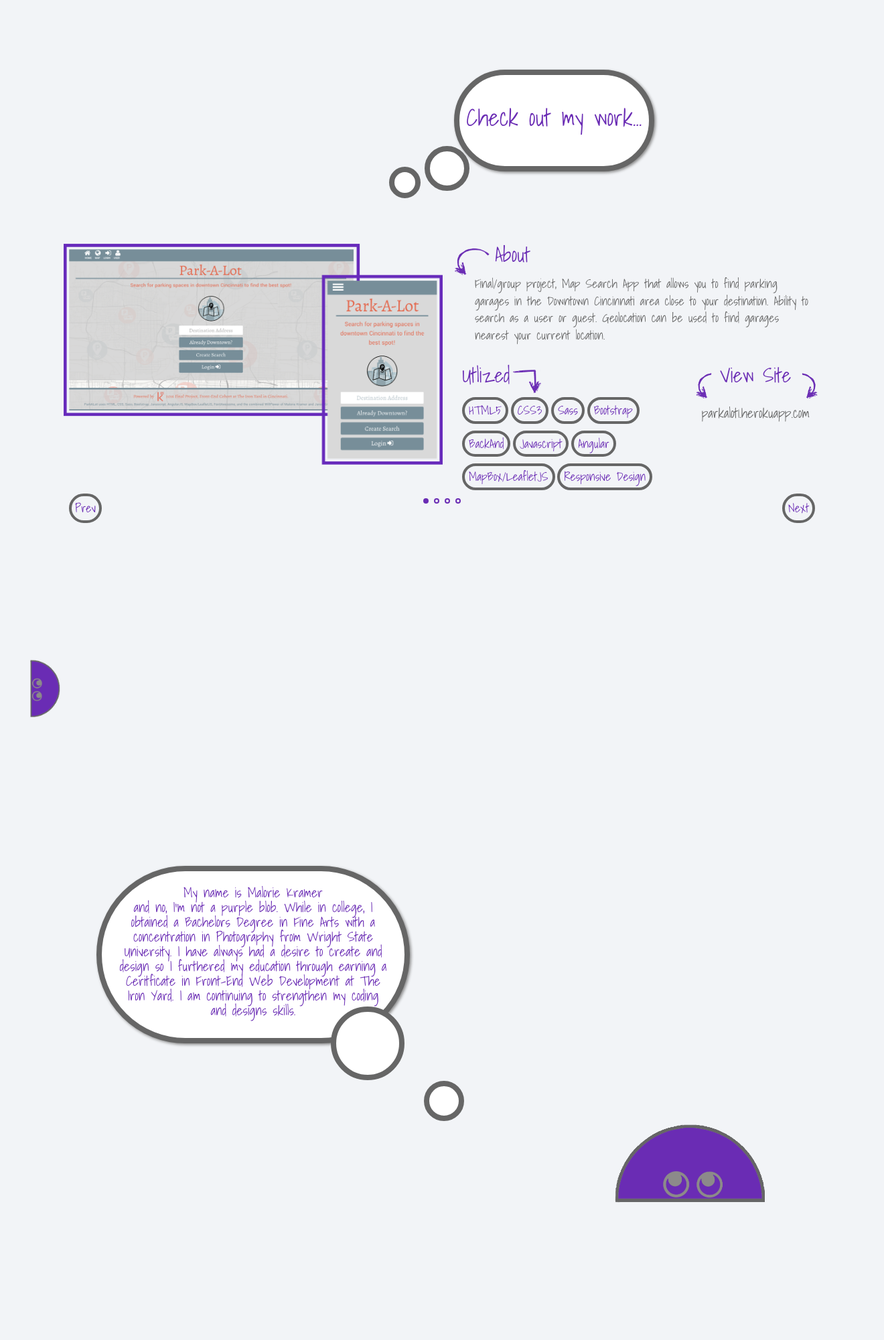
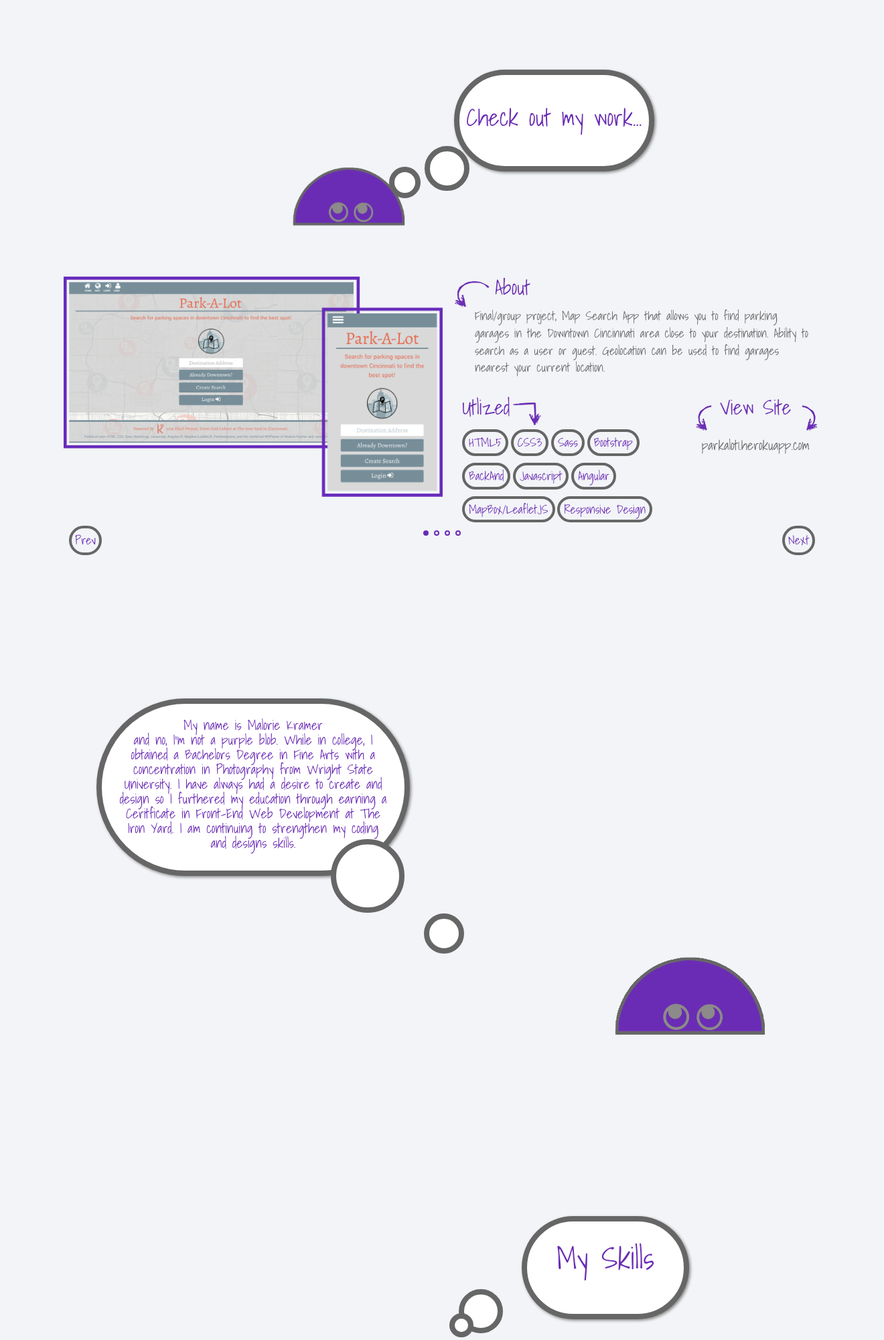
Before and after one commit to kramer20/Portfolio, a PHP site: page /index.html in a window 1320 px wide; the page is wider, and only the part inside the window is pictured. Shown: the part 588-2589 px from the top of that part at 67% size. Run offline with PHP 8.4, Linux system fonts and the light colour scheme; some libraries are stand-ins or nearby versions.

Commit message:
some things

```diff
--- a/css/main.css
+++ b/css/main.css
@@ -122,6 +122,114 @@
 .arrowView li {
   display: inline-block; }
 
+.meWorkFadeAnimation {
+  opacity: 0;
+  -webkit-animation: pop-in 1s;
+  -moz-animation: pop-in 1s;
+  animation: pop-in 1s;
+  -webkit-animation-duration: 1.5s;
+  -moz-animation-duration: 1.5s;
+  animation-duration: 1.5s;
+  -webkit-animation-fill-mode: forwards;
+  -moz-animation-fill-mode: forwards;
+  animation-fill-mode: forwards; }
+
+@-webkit-keyframes pop-in {
+  0% {
+    opacity: 1;
+    -webkit-transform: scale(0.5); }
+  100% {
+    opacity: 0;
+    -webkit-transform: scale(1); } }
+
+@-moz-keyframes pop-in {
+  0% {
+    opacity: 1;
+    -moz-transform: scale(0.5); }
+  100% {
+    opacity: 0;
+    -moz-transform: scale(1); } }
+
+@keyframes pop-in {
+  0% {
+    opacity: 1;
+    transform: scale(0.5); }
+  100% {
+    opacity: 0;
+    transform: scale(1); } }
+
+.meAppearAnimation {
+  opacity: 0;
+  -webkit-animation: pop-in-two 0.5s;
+  -moz-animation: pop-in-two 0.5s;
+  animation: pop-in-two 0.5s;
+  -webkit-animation-duration: 1s;
+  -moz-animation-duration: 1s;
+  animation-duration: 1s;
+  -webkit-animation-delay: 1s;
+  -moz-animation-delay: 1s;
+  animation-delay: 1s;
+  -webkit-animation-fill-mode: forwards;
+  -moz-animation-fill-mode: forwards;
+  animation-fill-mode: forwards; }
+
+@-webkit-keyframes pop-in-two {
+  0% {
+    opacity: 0;
+    -webkit-transform: scale(0.5); }
+  100% {
+    opacity: 1;
+    -webkit-transform: scale(1.5); } }
+
+@-moz-keyframes pop-in-two {
+  0% {
+    opacity: 0;
+    -moz-transform: scale(0.5); }
+  100% {
+    opacity: 1;
+    -moz-transform: scale(1.5); } }
+
+@keyframes pop-in-two {
+  0% {
+    opacity: 0;
+    transform: scale(0.5); }
+  100% {
+    opacity: 1;
+    transform: scale(1.5); } }
+
+.workSliderAnimation {
+  opacity: 0;
+  -webkit-animation: sliderFade ease 1;
+  -moz-animation: sliderFade ease 1;
+  animation: sliderFade ease 1;
+  -webkit-animation-duration: 1s;
+  -moz-animation-duration: 1s;
+  animation-duration: 1s;
+  -webkit-animation-fill-mode: forwards;
+  -moz-animation-fill-mode: forwards;
+  animation-fill-mode: forwards;
+  -webkit-animation-delay: 2s;
+  -moz-animation-delay: 2s;
+  animation-delay: 2s; }
+
+@-webkit-keyframes sliderFade {
+  from {
+    opacity: 0; }
+  to {
+    opacity: 1; } }
+
+@-moz-keyframes sliderFade {
+  from {
+    opacity: 0; }
+  to {
+    opacity: 1; } }
+
+@keyframes sliderFade {
+  from {
+    opacity: 0; }
+  to {
+    opacity: 1; } }
+
 @-webkit-keyframes smallWorkFade {
   from {
     opacity: 0; }
@@ -151,9 +259,9 @@
   -webkit-animation-fill-mode: forwards;
   -moz-animation-fill-mode: forwards;
   animation-fill-mode: forwards;
-  -webkit-animation-delay: 2s;
-  -moz-animation-delay: 2s;
-  animation-delay: 2s; }
+  -webkit-animation-delay: 1s;
+  -moz-animation-delay: 1s;
+  animation-delay: 1s; }
 
 @-webkit-keyframes medWorkFade {
   from {
@@ -178,48 +286,48 @@
   -webkit-animation: medWorkFade ease-in 1;
   -moz-animation: medWorkFade ease-in 1;
   animation: medWorkFade ease-in 1;
+  -webkit-animation-duration: .25s;
+  -moz-animation-duration: .25s;
+  animation-duration: .25s;
+  -webkit-animation-fill-mode: forwards;
+  -moz-animation-fill-mode: forwards;
+  animation-fill-mode: forwards;
+  -webkit-animation-delay: 1.25s;
+  -moz-animation-delat: 1.25s;
+  animation-delay: 1.25s; }
+
+@-webkit-keyframes lgWorkFade {
+  from {
+    opacity: 0; }
+  to {
+    opacity: 1; } }
+
+@-moz-keyframes lgWorkFade {
+  from {
+    opacity: 0; }
+  to {
+    opacity: 1; } }
+
+@keyframes lgWorkFade {
+  from {
+    opacity: 0; }
+  to {
+    opacity: 1; } }
+
+.workBubbleAnimation {
+  opacity: 0;
+  -webkit-animation: lgWorkFade ease-in 1;
+  -moz-animation: lgWorkFade ease-in 1;
+  animation: lgWorkFade ease-in 1;
   -webkit-animation-duration: .5s;
   -moz-animation-duration: .5s;
   animation-duration: .5s;
   -webkit-animation-fill-mode: forwards;
   -moz-animation-fill-mode: forwards;
   animation-fill-mode: forwards;
-  -webkit-animation-delay: 3s;
-  -moz-animation-delat: 3s;
-  animation-delay: 3s; }
-
-@-webkit-keyframes lgWorkFade {
-  from {
-    opacity: 0; }
-  to {
-    opacity: 1; } }
-
-@-moz-keyframes lgWorkFade {
-  from {
-    opacity: 0; }
-  to {
-    opacity: 1; } }
-
-@keyframes lgWorkFade {
-  from {
-    opacity: 0; }
-  to {
-    opacity: 1; } }
-
-.workBubbleAnimation {
-  opacity: 0;
-  -webkit-animation: lgWorkFade ease-in 1;
-  -moz-animation: lgWorkFade ease-in 1;
-  animation: lgWorkFade ease-in 1;
-  -webkit-animation-duration: 1s;
-  -moz-animation-duration: 1s;
-  animation-duration: 1s;
-  -webkit-animation-fill-mode: forwards;
-  -moz-animation-fill-mode: forwards;
-  animation-fill-mode: forwards;
-  -webkit-animation-delay: 4s;
-  -moz-animation-delay: 4s;
-  animation-delay: 4s; }
+  -webkit-animation-delay: 1.5s;
+  -moz-animation-delay: 1.5s;
+  animation-delay: 1.5s; }
 
 #skills .skills {
   opacity: 0;
@@ -285,62 +393,6 @@
   to {
     opacity: 1; } }
 
-.rateSlideAnimation {
-  -webkit-animation-name: slideDown;
-  -moz-animation-name: slideDown;
-  animation-name: slideDown;
-  -webkit-animation-duration: 8s;
-  -moz-animation-duration: 8s;
-  animation-duration: 8s;
-  -webkit-animation-timing-function: linear;
-  -moz-animation-timing-function: linear;
-  animation-timing-function: linear;
-  -webkit-animation-delay: 1s;
-  -moz-animation-delay: 1s;
-  animation-delay: 1s;
-  -webkit-animation-iteration-count: 1;
-  -moz-animation-iteration-count: 1;
-  animation-iteration-count: 1;
-  -webkit-animation-fill-mode: forwards;
-  -moz-animation-fill-mode: forwards;
-  animation-fill-mode: forwards; }
-
-@-webkit-keyframes slideDown {
-  0% {
-    padding-top: 8px; }
-  25% {
-    padding-top: 48px; }
-  50% {
-    padding-top: 168px; }
-  75% {
-    padding-top: 224px; }
-  100% {
-    padding-top: 300px; } }
-
-@-moz-keyframes slideDown {
-  0% {
-    padding-top: 8px; }
-  25% {
-    padding-top: 48px; }
-  50% {
-    padding-top: 168px; }
-  75% {
-    padding-top: 224px; }
-  100% {
-    padding-top: 300px; } }
-
-@keyframes slideDown {
-  0% {
-    padding-top: 8px; }
-  25% {
-    padding-top: 48px; }
-  50% {
-    padding-top: 168px; }
-  75% {
-    padding-top: 224px; }
-  100% {
-    padding-top: 300px; } }
-
 @-webkit-keyframes smallSkillsFade {
   from {
     opacity: 0; }
@@ -403,9 +455,9 @@
   -webkit-animation-fill-mode: forwards;
   -moz-animation-fill-mode: forwards;
   animation-fill-mode: forwards;
-  -webkit-animation-delay: 1s;
-  -moz-animation-delat: 1s;
-  animation-delay: 1s; }
+  -webkit-animation-delay: .75s;
+  -moz-animation-delat: .75s;
+  animation-delay: .75s; }
 
 @-webkit-keyframes lgSkillsFade {
   from {
@@ -436,9 +488,9 @@
   -webkit-animation-fill-mode: forwards;
   -moz-animation-fill-mode: forwards;
   animation-fill-mode: forwards;
-  -webkit-animation-delay: 1.5s;
-  -moz-animation-delay: 1.5s;
-  animation-delay: 1.5s; }
+  -webkit-animation-delay: 1s;
+  -moz-animation-delay: 1s;
+  animation-delay: 1s; }
 
 #about .about {
   opacity: 0; }
@@ -1085,16 +1137,21 @@
   /* IE 9 */
   -webkit-transform: rotate(90deg);
   /* Chrome, Safari, Opera */
-  transform: rotate(90deg);
-  width: 100px;
-  margin-top: 226px; }
+  transform: rotate(90deg) !important;
+  width: 131px;
+  margin-top: 187px; }
+
+img#meWorkTwo {
+  width: 131px;
+  margin-top: -38px;
+  margin-left: 457px; }
 
 img#meContact {
   width: 125px;
   float: right; }
 
 img#meSkills {
-  margin-top: 8px;
+  margin-top: 5px;
   width: 55px;
   float: right; }
 
--- a/index.html
+++ b/index.html
@@ -81,6 +81,14 @@
                     </div>
                         <div class="medWork"></div>
                             <div class="smallWork"></div>
+
+                            <div class="topBottom">
+                                <img id="meWork" src="images/meIcon.png">
+                            </div>
+
+                             <div class="byBubble">
+                                <img id="meWorkTwo" src="images/meIcon.png">
+                            </div>
 
                         <div class="col-xs-12 col-sm-12 col-md-12 col-lg-12">
                             <div class="my-slider">
@@ -313,11 +321,6 @@
                                 </div>
                             </div>
                         </div>
-
-                    <div class="topBottom">
-                        <img id="meWork" src="images/meIcon.png">
-                    </div>
-
                 </div>
             </section>
 
--- a/js/controllers/mainControl.js
+++ b/js/controllers/mainControl.js
@@ -35,8 +35,9 @@
               $('.smallWork').addClass('animated smallWorkAnimation');
               $('.medWork').addClass('animated medWorkAnimation');
               $('.workBubble').addClass('animated workBubbleAnimation');
-              // $('#meWork').addClass('animated meWorkAnimation');
-              // $('.topBottom').addClass('animated meWorkFadeAnimation');
+              $('.my-slider').addClass('animated workSliderAnimation');
+              $('#meWork').addClass('animated meWorkFadeAnimation');
+              $('#meWorkTwo').addClass('animated meAppearAnimation');
 
           },
 
@@ -124,7 +125,7 @@
        });
 
        //work scroll line
-       var waypointFour = new Waypoint({
+       var waypointFive = new Waypoint({
           element: document.getElementById('work'),
           handler: function(){
               $('a.workScroll').css('opacity', 100);
@@ -135,7 +136,7 @@
        });
 
        //about scroll line
-       var waypointFour = new Waypoint({
+       var waypointSix = new Waypoint({
           element: document.getElementById('about'),
           handler: function(){
               $('a.workScroll').removeClass('scrollLine');
@@ -147,7 +148,7 @@
        });
 
        //skills scroll line
-       var waypointFour = new Waypoint({
+       var waypointSeven = new Waypoint({
           element: document.getElementById('skills'),
           handler: function(){
               $('a.aboutScroll').removeClass('scrollLineA');
@@ -159,7 +160,7 @@
        });
 
        //contact scroll line
-       var waypointFour = new Waypoint({
+       var waypointEight = new Waypoint({
           element: document.getElementById('contact'),
           handler: function(){
               $('a.skillsScroll').removeClass('scrollLineB');
--- a/sass/_images.scss
+++ b/sass/_images.scss
@@ -39,10 +39,17 @@
 img#meWork{
 	-ms-transform: rotate(90deg); /* IE 9 */
     -webkit-transform: rotate(90deg); /* Chrome, Safari, Opera */
-	transform:rotate(90deg);
-	width:100px;
-	margin-top:226px;
+	transform:rotate(90deg) !important;
+	width:131px;
+	margin-top:187px;
 	//margin-left:60px;
+}
+
+//work blob number 2
+img#meWorkTwo{
+	width:131px;
+	margin-top:-38px;
+	margin-left:457px;
 }
 
 // contact blob
@@ -53,7 +60,7 @@
 
 //skills blob
 img#meSkills{
-	margin-top:8px;
+	margin-top:5px;
 	width:55px;
 	float:right;
 	// -ms-transform: rotate(45deg); /* IE 9 */
--- a/sass/_skills.scss
+++ b/sass/_skills.scss
@@ -75,124 +75,124 @@
 		from { opacity:0; } to { opacity:1; }
 }
 
-.rateSlideAnimation {
-	-webkit-animation-name:slideDown;
-	-moz-animation-name:slideDown;
-	animation-name:slideDown;
+// .rateSlideAnimation {
+// 	-webkit-animation-name:slideDown;
+// 	-moz-animation-name:slideDown;
+// 	animation-name:slideDown;
 
-	-webkit-animation-duration:8s;
-	-moz-animation-duration:8s;
-	animation-duration:8s;
+// 	-webkit-animation-duration:8s;
+// 	-moz-animation-duration:8s;
+// 	animation-duration:8s;
 
-	-webkit-animation-timing-function:linear;
-	-moz-animation-timing-function:linear;
-	animation-timing-function:linear;
+// 	-webkit-animation-timing-function:linear;
+// 	-moz-animation-timing-function:linear;
+// 	animation-timing-function:linear;
 
-	-webkit-animation-delay:1s;
-	-moz-animation-delay:1s;
-	animation-delay:1s;
+// 	-webkit-animation-delay:1s;
+// 	-moz-animation-delay:1s;
+// 	animation-delay:1s;
 
-	-webkit-animation-iteration-count:1;
-	-moz-animation-iteration-count:1;
-	animation-iteration-count:1;
+// 	-webkit-animation-iteration-count:1;
+// 	-moz-animation-iteration-count:1;
+// 	animation-iteration-count:1;
 
-	-webkit-animation-fill-mode:forwards;
-    -moz-animation-fill-mode:forwards;
-	animation-fill-mode:forwards;
-	}
+// 	-webkit-animation-fill-mode:forwards;
+//     -moz-animation-fill-mode:forwards;
+// 	animation-fill-mode:forwards;
+// 	}
 
-@-webkit-keyframes slideDown {
-	0% {
-		padding-top:8px;
+// @-webkit-keyframes slideDown {
+// 	0% {
+// 		padding-top:8px;
 
-	}
-	25% {
-		padding-top:48px;
+// 	}
+// 	25% {
+// 		padding-top:48px;
 
-	}
-	50% {
-		padding-top:168px;
+// 	}
+// 	50% {
+// 		padding-top:168px;
 
-	}
-	75% {
-		padding-top: 224px;
+// 	}
+// 	75% {
+// 		padding-top: 224px;
 
-	}
-	// 64% {
-	// 	margin-left:283px;
-	// 	opacity:0;
-	// }
-	// 80% {
-	// 	margin-left:338px;
-	// 	opacity:0;
-	// }
-	100% {
-		padding-top:300px;
+// 	}
+// 	// 64% {
+// 	// 	margin-left:283px;
+// 	// 	opacity:0;
+// 	// }
+// 	// 80% {
+// 	// 	margin-left:338px;
+// 	// 	opacity:0;
+// 	// }
+// 	100% {
+// 		padding-top:300px;
 
-	}
-}
+// 	}
+// }
 
-@-moz-keyframes slideDown {
-	0% {
-		padding-top:8px;
+// @-moz-keyframes slideDown {
+// 	0% {
+// 		padding-top:8px;
 
-	}
-	25% {
-		padding-top:48px;
+// 	}
+// 	25% {
+// 		padding-top:48px;
 
-	}
-	50% {
-		padding-top:168px;
+// 	}
+// 	50% {
+// 		padding-top:168px;
 
-	}
-	75% {
-		padding-top: 224px;
+// 	}
+// 	75% {
+// 		padding-top: 224px;
 
-	}
-	// 64% {
-	// 	margin-left:283px;
-	// 	opacity:0;
-	// }
-	// 80% {
-	// 	margin-left:338px;
-	// 	opacity:0;
-	// }
-	100% {
-		padding-top:300px;
+// 	}
+// 	// 64% {
+// 	// 	margin-left:283px;
+// 	// 	opacity:0;
+// 	// }
+// 	// 80% {
+// 	// 	margin-left:338px;
+// 	// 	opacity:0;
+// 	// }
+// 	100% {
+// 		padding-top:300px;
 
-	}
-}
+// 	}
+// }
 
-@keyframes slideDown {
-	0% {
-		padding-top:8px;
+// @keyframes slideDown {
+// 	0% {
+// 		padding-top:8px;
 
-	}
-	25% {
-		padding-top:48px;
+// 	}
+// 	25% {
+// 		padding-top:48px;
 
-	}
-	50% {
-		padding-top:168px;
+// 	}
+// 	50% {
+// 		padding-top:168px;
 
-	}
-	75% {
-		padding-top: 224px;
+// 	}
+// 	75% {
+// 		padding-top: 224px;
 
-	}
-	// 64% {
-	// 	margin-left:283px;
-	// 	opacity:0;
-	// }
-	// 80% {
-	// 	margin-left:338px;
-	// 	opacity:0;
-	// }
-	100% {
-		padding-top:300px;
+// 	}
+// 	// 64% {
+// 	// 	margin-left:283px;
+// 	// 	opacity:0;
+// 	// }
+// 	// 80% {
+// 	// 	margin-left:338px;
+// 	// 	opacity:0;
+// 	// }
+// 	100% {
+// 		padding-top:300px;
 
-	}
-}
+// 	}
+// }
 
 //animation for about bubbles
 @-webkit-keyframes smallSkillsFade{
@@ -247,9 +247,9 @@
     -moz-animation-fill-mode:forwards;
 	animation-fill-mode:forwards;
 
-	-webkit-animation-delay:1s;
-	-moz-animation-delat:1s;
-	animation-delay:1s;
+	-webkit-animation-delay:.75s;
+	-moz-animation-delat:.75s;
+	animation-delay:.75s;
 }
 
 @-webkit-keyframes lgSkillsFade{
@@ -276,7 +276,7 @@
     -moz-animation-fill-mode:forwards;
 	animation-fill-mode:forwards;
 
-	-webkit-animation-delay:1.5s;
-	-moz-animation-delay:1.5s;
-	animation-delay:1.5s;
+	-webkit-animation-delay:1s;
+	-moz-animation-delay:1s;
+	animation-delay:1s;
 }
--- a/sass/_work.scss
+++ b/sass/_work.scss
@@ -81,127 +81,97 @@
 	display:inline-block;
 }
 
-// //animation for blob
-// .meWorkFadeAnimation{
-// 	opacity:0;
-// 	-webkit-animation:popIn ease-in 1;
-// 	-moz-animation:popIn ease-in 1;
-// 	animation:popIn ease-in 1;
+//animation for blob
+.meWorkFadeAnimation{
+	opacity:0;
+	-webkit-animation:pop-in 1s;
+	-moz-animation:pop-in 1s;
+	animation:pop-in 1s;
 
-// 	-webkit-animation-duration:2s;
-// 	-moz-animation-duration:2s;
-// 	animation-duration:2s;
+	-webkit-animation-duration:1.5s;
+	-moz-animation-duration:1.5s;
+	animation-duration:1.5s;
 
-// 	-webkit-animation-fill-mode:forwards;
-//     -moz-animation-fill-mode:forwards;
-// 	animation-fill-mode:forwards;
-// }
-// .meWorkAnimation{
-// 	-webkit-animation-name:slideUp;
-// 	-moz-animation-name:slideUp;
-// 	animation-name:slideUp;
+	-webkit-animation-fill-mode:forwards;
+    -moz-animation-fill-mode:forwards;
+	animation-fill-mode:forwards;
+}
 
-// 	-webkit-animation-duration:6s;
-// 	-moz-animation-duration:6s;
-// 	animation-duration:6s;
+@-webkit-keyframes pop-in {
+0% { opacity: 1; -webkit-transform: scale(0.5); }
+100% { opacity: 0; -webkit-transform: scale(1); }
+}
+@-moz-keyframes pop-in {
+0% { opacity: 1; -moz-transform: scale(0.5); }
+100% { opacity: 0; -moz-transform: scale(1); }
+}
+@keyframes pop-in {
+0% { opacity: 1; transform: scale(0.5); }
+100% { opacity: 0; transform: scale(1); }
+}
 
-// 	-webkit-animation-timing-function:linear;
-// 	-moz-animation-timing-function:linear;
-// 	animation-timing-function:linear;
+//animation appear next to bubbles
+.meAppearAnimation{
+	opacity:0;
+	-webkit-animation:pop-in-two 0.5s;
+	-moz-animation:pop-in-two 0.5s;
+	animation:pop-in-two 0.5s;
 
-// 	-webkit-animation-iteration-count:1;
-// 	-moz-animation-iteration-count:1;
-// 	animation-iteration-count:1;
+	-webkit-animation-duration:1s;
+	-moz-animation-duration:1s;
+	animation-duration:1s;
 
-// 	-webkit-animation-delay:2s;
-// 	-moz-animation-delay:2s;
-// 	animation-delay:2s;
+	-webkit-animation-delay:1s;
+	-moz-animation-delay:1s;
+	animation-delay:1s;
 
-// 	-webkit-animation-fill-mode:forwards;
-//     -moz-animation-fill-mode:forwards;
-// 	animation-fill-mode:forwards;
-// }
+	-webkit-animation-fill-mode:forwards;
+    -moz-animation-fill-mode:forwards;
+	animation-fill-mode:forwards;
+}
 
-// @-webkit-keyframes popIn{
-// 	from { opacity:0; } to { opacity:1; }
-// }
+@-webkit-keyframes pop-in-two {
+0% { opacity: 0; -webkit-transform: scale(0.5); }
+100% { opacity: 1; -webkit-transform: scale(1.5); }
+}
+@-moz-keyframes pop-in-two {
+0% { opacity: 0; -moz-transform: scale(0.5); }
+100% { opacity: 1; -moz-transform: scale(1.5); }
+}
+@keyframes pop-in-two {
+0% { opacity: 0; transform: scale(0.5); }
+100% { opacity: 1; transform: scale(1.5); }
+}
+//animation for slider
+.workSliderAnimation{
+	opacity:0;
+	-webkit-animation:sliderFade ease 1;
+	-moz-animation:sliderFade ease 1;
+	animation:sliderFade ease 1;
 
-// @-moz-keyframes popIn{
-// 	from { opacity:0; } to { opacity:1; }
-// }
+	-webkit-animation-duration:1s;
+	-moz-animation-duration:1s;
+	animation-duration:1s;
 
-// @keyframes popIn {
-// 		from { opacity:0; } to { opacity:1; }
-// }
+	-webkit-animation-fill-mode:forwards;
+    -moz-animation-fill-mode:forwards;
+	animation-fill-mode:forwards;
 
-// @-webkit-keyframes slideUp {
-// 	0% {
-// 		margin-top:296px;
-// 		opacity:0;
-// 	}
-// 	25% {
-// 		margin-top:222px;
-// 		opacity:0;
-// 	}
-// 	50% {
-// 		margin-top:148px;
-// 		opacity:0;
-// 	}
-// 	75% {
-// 		margin-top:74px;
-// 		opacity:0;
-// 	}
-// 	100% {
-// 		margin-left:0px;
-// 		opacity:1;
-// 	}
-// }
+	-webkit-animation-delay:2s;
+	-moz-animation-delay:2s;
+	animation-delay:2s;
+}
 
-// @-moz-keyframes slideUp {
-// 	0% {
-// 		margin-top:296px;
-// 		opacity:0;
-// 	}
-// 	25% {
-// 		margin-top:222px;
-// 		opacity:0;
-// 	}
-// 	50% {
-// 		margin-top:148px;
-// 		opacity:0;
-// 	}
-// 	75% {
-// 		margin-top:74px;
-// 		opacity:0;
-// 	}
-// 	100% {
-// 		margin-left:0px;
-// 		opacity: 1;
-// 	}
-// }
+@-webkit-keyframes sliderFade{
+	from { opacity:0; } to { opacity:1; }
 
-// @keyframes slideUp {
-// 	0% {
-// 		margin-top:226px;
-// 		opacity:0;
-// 	}
-// 	25% {
-// 		margin-top:169px;
-// 		opacity:0;
-// 	}
-// 	50% {
-// 		margin-top:112px;
-// 		opacity:0;
-// 	}
-// 	75% {
-// 		margin-top:56px;
-// 		opacity:0;
-// 	}
-// 	100% {
-// 		margin-left:0px;
-// 		opacity:1
-// 	}
-// }
+}
+@-moz-keyframes sliderFade{
+	from { opacity:0; } to { opacity:1; }
+}
+@keyframes sliderFade {
+		from { opacity:0; } to { opacity:1; }
+}
 
 //animation for about bubbles
 @-webkit-keyframes smallWorkFade{
```
Also changed, not shown: other parts of sass/_work.scss (+15 -15 lines).
